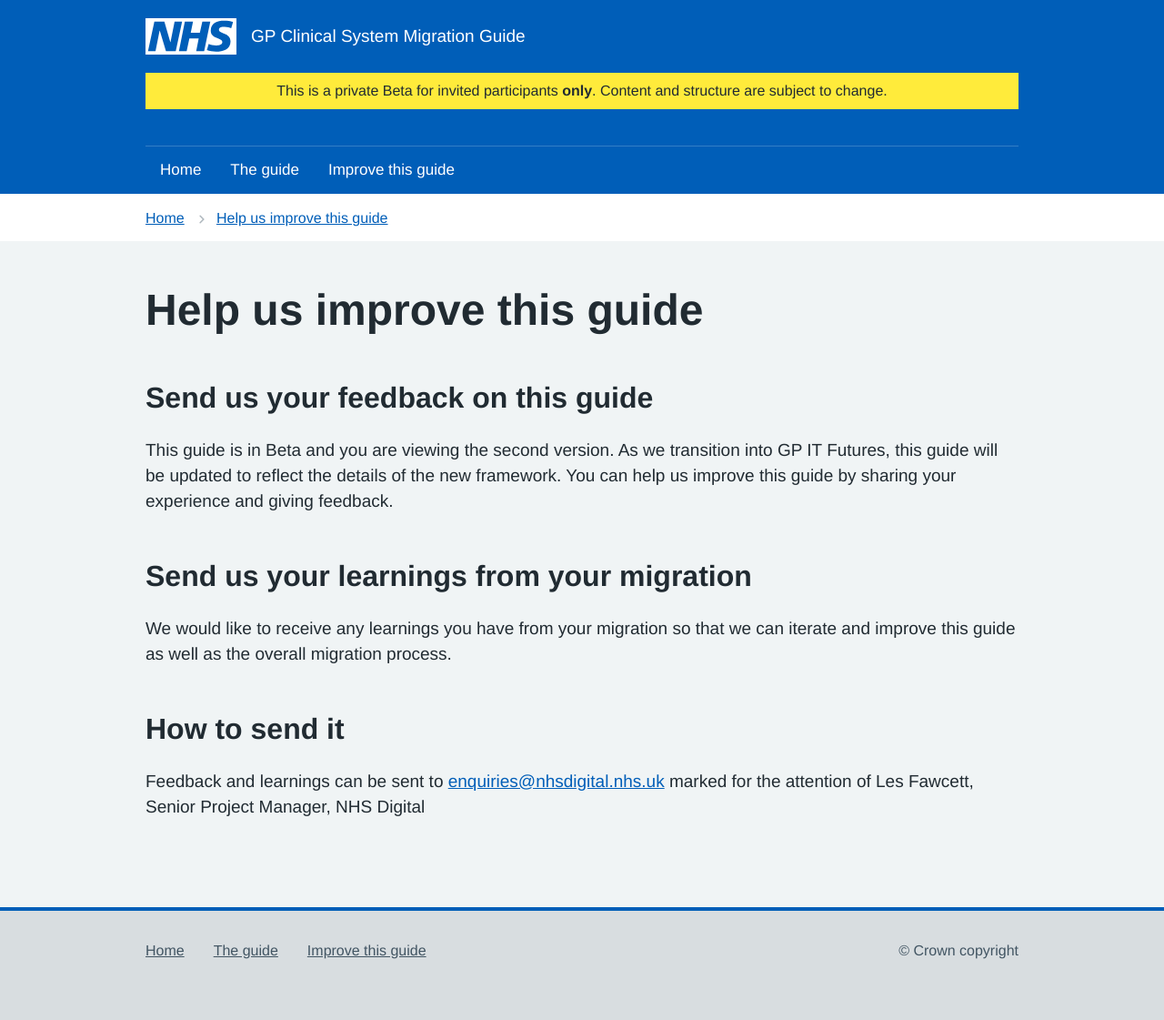
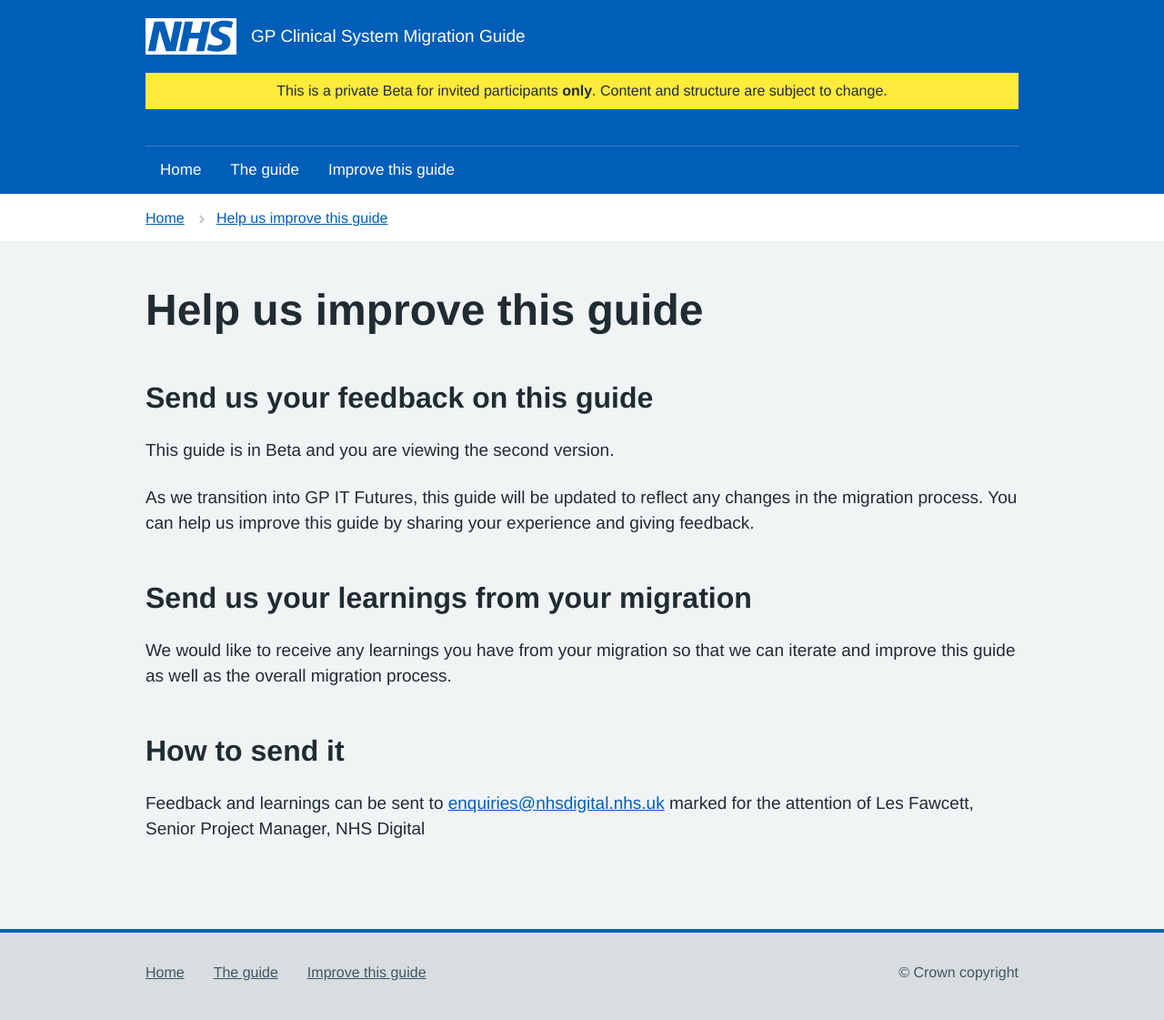
Before and after one commit to nhsconnect/prm-practice-migration, a Jekyll site: the page built from improve-this-guide.md, in a window 1280 px wide. Shown: the whole page at 91% size. Built offline with Jekyll 4.4.1, drawn with Linux system fonts in a browser that asks for light colours; some web fonts are replaced; before the commit the page ends 1097 px from its top, so only the background shows below that.

Commit message:
Update improve-this-guide.md

```diff
--- a/improve-this-guide.md
+++ b/improve-this-guide.md
@@ -6,8 +6,11 @@ permalink: /improve-this-guide/
 
 ## Send us your feedback on this guide
 
-This guide is in Beta and you are viewing the second version. As we transition into GP IT Futures, this guide will be updated to reflect the details of the new framework. You can help us improve this guide by sharing your experience and giving feedback.
+This guide is in Beta and you are viewing the second version.
+
+As we transition into GP IT Futures, this guide will be updated to reflect any changes in the migration process. You can help us improve this guide by sharing your experience and giving feedback.
 <!-- [UPLIFT] mentioned this is the second version -->
+<!-- [UPLIFT] mentioned transition to GP IT Futures -->
 
 ## Send us your learnings from your migration
 
```
